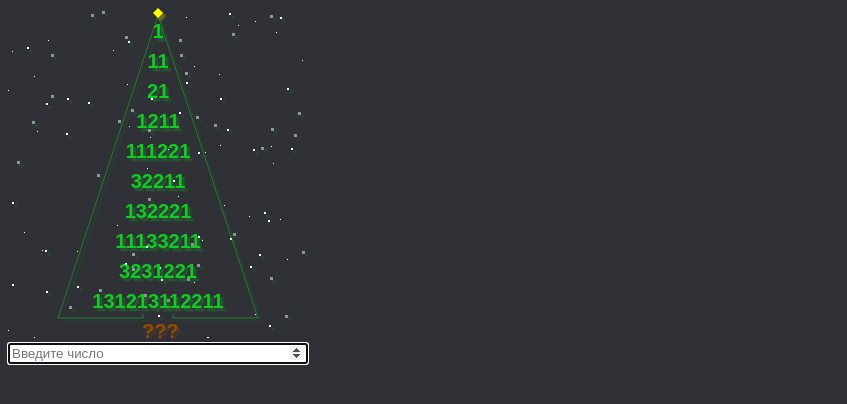
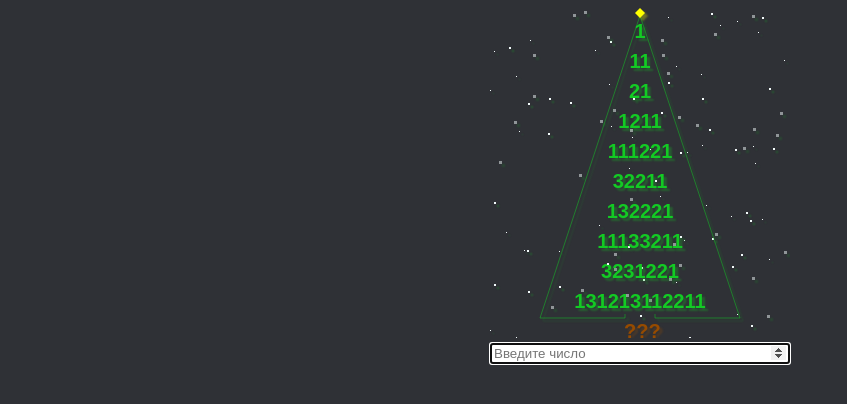
Before and after one commit to zoodogood/new_year-puzzle, a plain HTML site: page index.html in a window 1280 px wide. Shown: the whole page, without its empty margins (0-847 px from the left). Drawn offline with Linux system fonts and the light colour scheme.

Commit message:
Update index.html

```diff
--- a/index.html
+++ b/index.html
@@ -5,11 +5,14 @@
   <meta name="viewport" content="width=device-width, initial-scale=1.0">
   <meta http-equiv="X-UA-Compatible" content="ie=edge">
   <title>1 <==> 11</title>
+  <style>
+    body {display: flex; justify-content: center; align-items: center; }
+  </style>
 </head>
 <body>
   <div id = "box">
     <canvas id ="puzzle" width="300px"></canvas>
-      <input type = "number" placeholder = "Введите число" autofocus></input>
+    <input type = "number" placeholder = "Введите число" autofocus></input>
   </div>
   <script src = "script.js"></script>
 </body>
```
